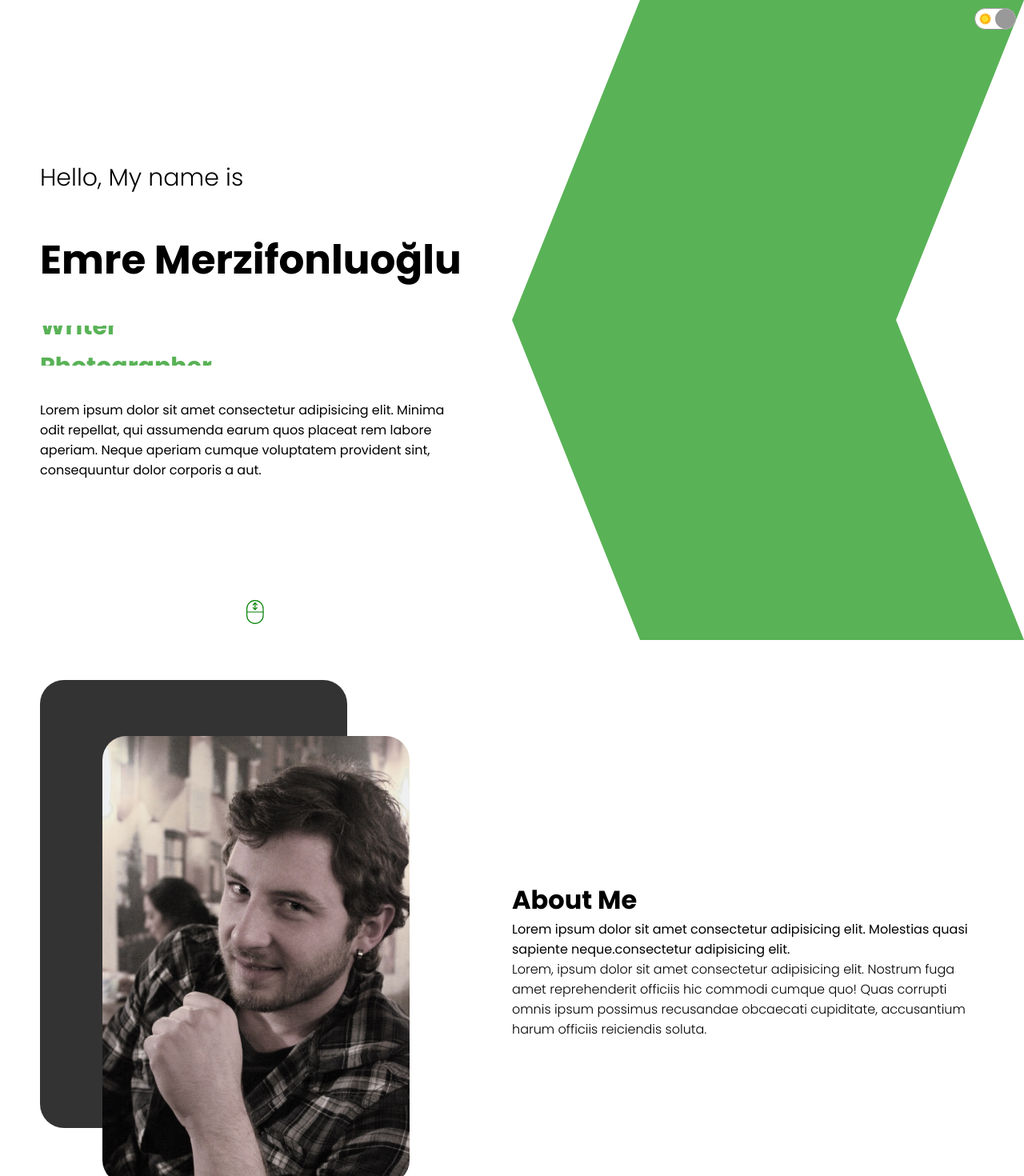
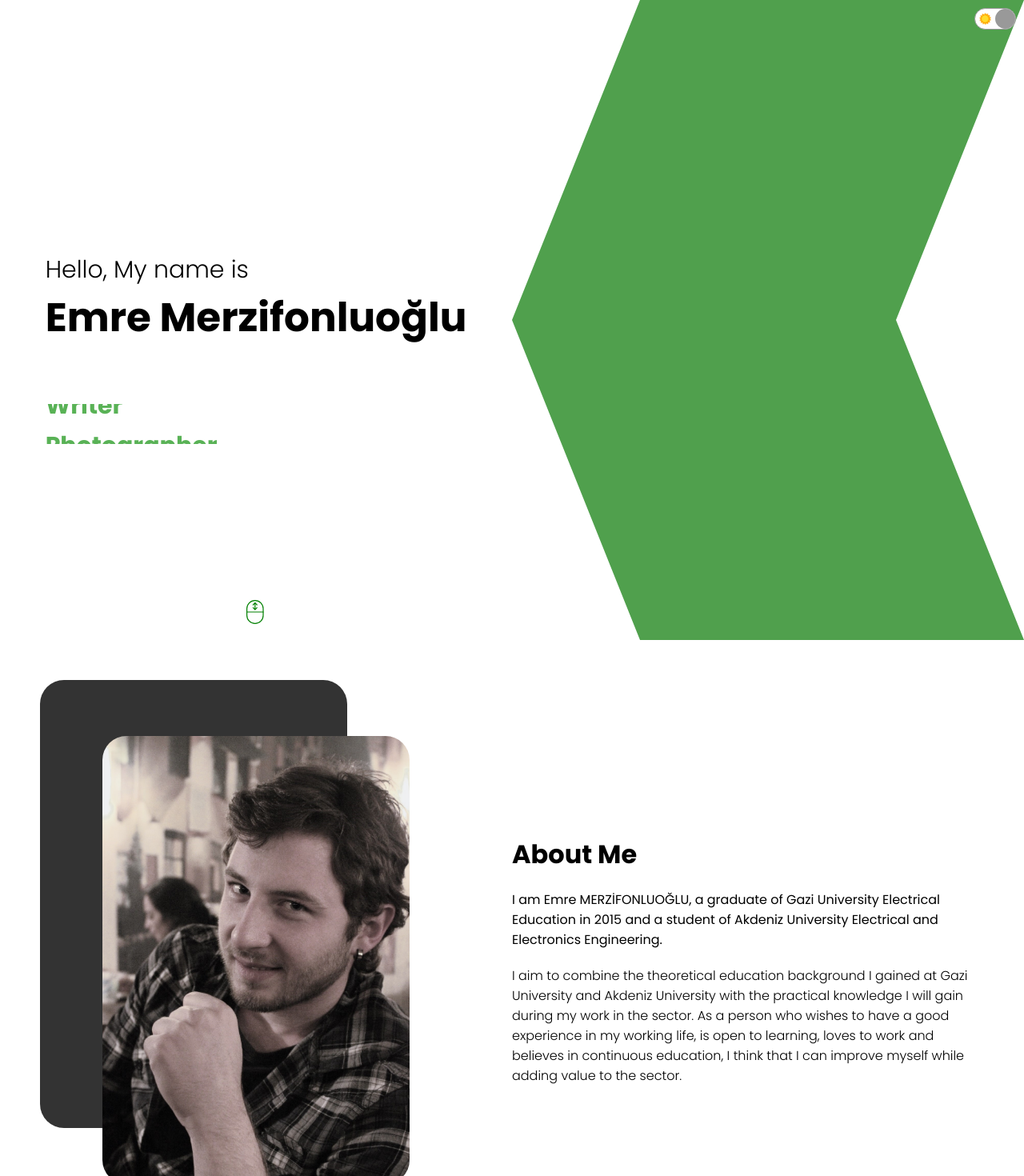
Before and after one commit to emremerzifonluoglu/Portfolio-Website, a React (Create React App) app: page / in a window 1280 px wide. Shown: the top 1470 px of the page at 80% size. Built offline with nearby package versions, Linux system fonts and the light colour scheme.

Commit message:
intro last changed

```diff
--- a/src/components/About/About.jsx
+++ b/src/components/About/About.jsx
@@ -13,8 +13,8 @@ function About() {
     </div>
     <div className="a-right">
         <h1 className="atitle">About Me</h1>
-        <p className="a-sub">Lorem ipsum dolor sit amet consectetur adipisicing elit. Molestias quasi sapiente neque.consectetur adipisicing elit.</p>
-        <p className="a-desc">Lorem, ipsum dolor sit amet consectetur adipisicing elit. Nostrum fuga amet reprehenderit officiis hic commodi cumque quo! Quas corrupti omnis ipsum possimus recusandae obcaecati cupiditate, accusantium harum officiis reiciendis soluta.</p>
+        <p className="a-sub">   I am Emre MERZİFONLUOĞLU, a graduate of Gazi University Electrical Education in 2015 and a student of Akdeniz University Electrical and Electronics Engineering.</p>
+        <p className="a-desc">   I aim to combine the theoretical education background I gained at Gazi University and Akdeniz University with the practical knowledge I will gain during my work in the sector. As a person who wishes to have a good experience in my working life, is open to learning, loves to work and believes in continuous education, I think that I can improve myself while adding value to the sector.</p>
     </div>
     </div>
   )
--- a/src/components/About/about.css
+++ b/src/components/About/about.css
@@ -16,6 +16,7 @@
 
 .a-right{
     flex: 1;
+
 
 }
 
@@ -42,10 +43,13 @@
 
 a.title{
     font-weight: 400;
+
 }
 
-a.sub{
+.a-sub{
     margin: 20px 0px;
+    width: 90%;
+
 }
 
 .a-desc{
--- a/src/components/intro/Intro.jsx
+++ b/src/components/intro/Intro.jsx
@@ -1,5 +1,5 @@
 import "./intro.css"
-// import Me from "../../img/";
+// import Me from "../../img/IMG_8462.JPG";
 
 function intro() {
   return (
@@ -17,9 +17,9 @@ function intro() {
                         <div className="i-title-item">UI/UX Designer</div>
                     </div>
                 </div>
-                <p className="i-disc">
-                     Lorem ipsum dolor sit amet consectetur adipisicing elit. Minima odit repellat, qui assumenda earum quos placeat rem labore aperiam. Neque aperiam cumque voluptatem provident sint, consequuntur dolor corporis a aut.
-                </p>
+                {/* <p className="i-disc">
+                I am Emre MERZİFONLUOĞLU, a graduate of Gazi University Electrical Education in 2015 and a student of Akdeniz University Electrical and Electronics Engineering.
+                </p> */}
             </div>
             <svg
           width="75"
--- a/src/components/intro/intro.css
+++ b/src/components/intro/intro.css
@@ -20,9 +20,10 @@
     height: 50%;
     display: flex;
     flex-direction: column;
-    justify-content: space-between;
+    justify-content: center;
 }
 .i-intro{
+    margin-top: 70px;
     font-size: 30px;
     font-weight: 300;
 }
@@ -32,6 +33,7 @@
 }
 
 .i-title{
+    margin-top: 70px;
     height: 50px;
     overflow: hidden;
 }
@@ -73,17 +75,17 @@
 }
 
 .i-img{
+    margin: 0px 0px 0px 0px;
     width: 100%;
     height: 100%;
     object-fit: cover;
     position: absolute;
+    border-radius: 50%;
 }
 
 .i-bg{
-    /* clip-path: polygon(100% 0%, 100% 52%, 100% 100%, 25% 100%, 0% 50%, 25% 0%); */
-    /* clip-path: polygon(25% 0%, 100% 0%, 75% 100%, 0% 100%); */
     clip-path: polygon(100% 0%, 75% 50%, 100% 100%, 25% 100%, 0% 50%, 25% 0%);
-    background-color: #59b256;
+    background-color: #50A04D;
     width: 100%;
     height: 100%;
     position: absolute;
```
Also changed, not shown: src/img/IMG_8462.JPG (added).
